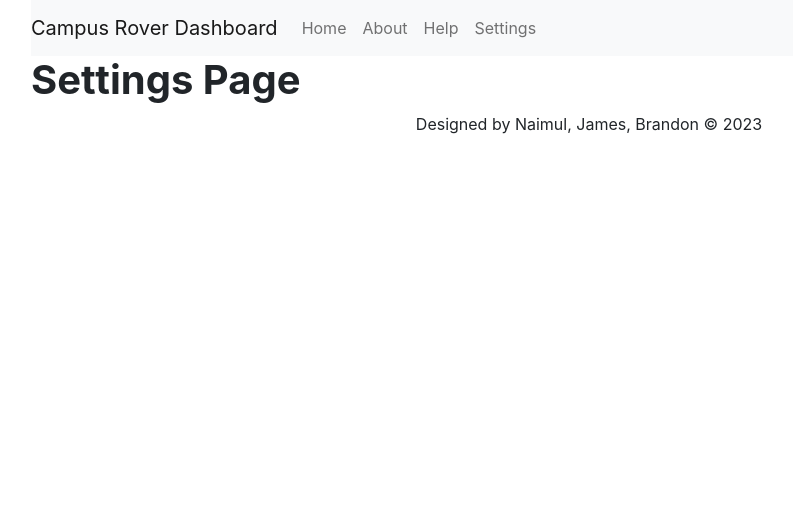
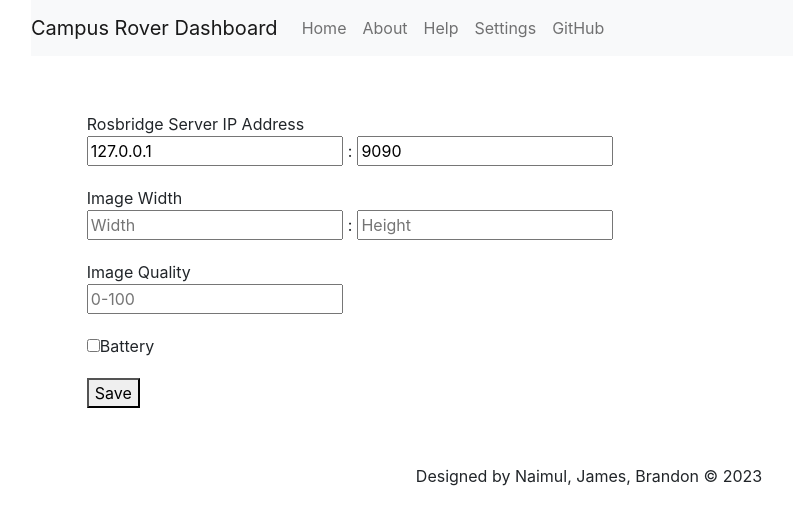
Before and after one commit to naimulh247/command-and-control-dashboard, a React (Create React App) app in the folder web-client/: page /settings in a window 1280 px wide. Shown: the top 524 px of the page, without its empty margins (51-844 px from the left). Built offline with nearby package versions, Linux system fonts and the light colour scheme.

Commit message:
add settings, github, configs

```diff
--- a/web-client/src/components/pages/Settings.jsx
+++ b/web-client/src/components/pages/Settings.jsx
@@ -1,14 +1,97 @@
-import React, { Component } from 'react'
-import {Container} from 'react-bootstrap'
+import React, { Component } from 'react';
+import ros_config from '../../configs/ros_config'
+
+const Container = (props) => <div className="Container" {...props} />;
+const Section = (props) => <div className="Section" {...props} />;
+const Label = (props) => <div className="Label" {...props} />;
+const InputContainer = (props) => <div className="InputContainer" {...props} />;
+const IPInput = (props) => <input className="IPInput" {...props} />;
+const PortInput = (props) => <input className="PortInput" {...props} />;
+const Checkbox = (props) => <input type="checkbox" className="Checkbox" {...props} />;
+const LabelCheckbox = (props) => <div className="LabelCheckbox" {...props} />;
 
 class Settings extends Component {
-    render() {
-        return (
-            <div>
-                <h1 id="-project-command-control-"><strong>Settings Page</strong></h1>
-            </div>
-        );
-    }
+  state = {
+    ipAddress: ros_config.ROSBRIDGE_SERVER_IP || '',
+    port: ros_config.ROSBRIDGE_SERVER_PORT || '',
+    imageWidth: ros_config.ROSBRIDGE_IMAGE_WIDTH || '',
+    imageHeight: ros_config.ROSBRIDGE_IMAGE_HEIGHT || '',
+    imageQuality: ros_config.ROSBRIDGE_IMAGE_QUALITY || '',
+    showBattery: false,
+    batteryTopic: ros_config.ROSBRIDGE_BATTERY_TOPIC || '',
+  };
+
+  handleInputChange = (event) => {
+    const { name, value } = event.target;
+    this.setState({ [name]: value });
+  };
+
+  handleCheckboxChange = (event) => {
+    const { checked } = event.target;
+    this.setState({ showBattery: checked });
+  };
+
+  handleSaveClick = () => {
+    // Update ros_config with the new values entered by the user, this doesn't currently work though since it only
+    //updates the value in its run-time environment
+    ros_config.ROSBRIDGE_SERVER_IP = this.state.ipAddress;
+    ros_config.ROSBRIDGE_SERVER_PORT = this.state.port;
+    ros_config.ROSBRIDGE_IMAGE_WIDTH = this.state.imageWidth;
+    ros_config.ROSBRIDGE_IMAGE_HEIGHT = this.state.imageHeight;
+    ros_config.ROSBRIDGE_IMAGE_QUALITY = this.state.imageQuality;
+    ros_config.ROSBRIDGE_BATTERY_TOPIC = this.state.batteryTopic;
+    console.log("SAVED: " + this.state.port)
+    console.log("ROSCONFIG_SERVER_PORT: " + ros_config.ROSBRIDGE_SERVER_PORT);
+  };
+
+  render() {
+    const { ipAddress, port, imageWidth, imageHeight, imageQuality, showBattery, batteryTopic } = this.state;
+
+    return (
+        <Container style={{margin: "5%"}}>
+        <Section>
+          <Label>Rosbridge Server IP Address</Label>
+          <InputContainer>
+            <IPInput name="ipAddress" value={ipAddress || ros_config.ROSBRIDGE_SERVER_IP || ""} onChange={this.handleInputChange} placeholder="xxx.x.x.x" style={{marginRight: "0.5%"}}/>
+            <span>:</span>
+            <PortInput name="port" value={port || ros_config.ROSBRIDGE_SERVER_PORT || ""} onChange={this.handleInputChange} placeholder="Port" style={{marginLeft: "0.5%"}}/>
+          </InputContainer>
+        </Section>
+
+        <Section style={{marginTop: "2%"}}>
+          <Label>Image Width</Label>
+          <InputContainer>
+            <input name="imageWidth" value={imageWidth || ros_config.IMAGE_WIDTH || ""} onChange={this.handleInputChange} placeholder="Width" style={{marginRight: "0.5%"}}/>
+            <span>:</span>
+            <input name="imageHeight" value={imageHeight || ros_config.IMAGE_HEIGHT || ""} onChange={this.handleInputChange} placeholder="Height" style={{marginLeft: "0.5%"}}/>
+          </InputContainer>
+        </Section>
+
+        <Section style={{marginTop: "2%"}}>
+          <Label>Image Quality</Label>
+          <InputContainer>
+            <input name="imageQuality" value={imageQuality || ros_config.IMAGE_QUALITY || ""} onChange={this.handleInputChange} placeholder="0-100"/>
+          </InputContainer>
+        </Section>
+
+        <Section style={{marginTop: "2%"}}>
+          <LabelCheckbox>
+            <Checkbox checked={showBattery} onChange={this.handleCheckboxChange} />
+            Battery
+          </LabelCheckbox>
+          {showBattery && (
+            <InputContainer>
+              <input name="batteryTopic" value={batteryTopic || ros_config.BATTERY_TOPIC || ""} onChange={this.handleInputChange} placeholder="/battery" />
+            </InputContainer>
+          )}
+        </Section>
+
+        <Section style={{marginTop: "2%"}}>
+          <button onClick={this.handleSaveClick}>Save</button>
+        </Section>
+      </Container>
+    );
+  }
 }
 
 export default Settings;
--- a/web-client/src/components/template/Header.jsx
+++ b/web-client/src/components/template/Header.jsx
@@ -14,6 +14,7 @@ class Header extends Component {
                         <Nav.Link href="/about">About</Nav.Link>
                         <Nav.Link href="/help">Help</Nav.Link>
                         <Nav.Link href="/settings">Settings</Nav.Link>
+                        <Nav.Link href="https://github.com/campusrover/command-control">GitHub</Nav.Link>
                         </Nav>
                     </Navbar.Collapse>
                 </Navbar>
--- a/web-client/src/configs/ros_config.js
+++ b/web-client/src/configs/ros_config.js
@@ -1,10 +1,14 @@
-const ros_config = {
+let ros_config = {
     ROSBRIDGE_SERVER_IP: "127.0.0.1",
     ROSBRIDGE_SERVER_PORT: "9090",
     RECONNECTION_TIMEOUT: 3000,
     ROSBRIDGE_CMD_VEL: "/cmd_vel",
     ROSBRIDGE_ODOM: "/odom",
     ROSBRIDGE_ROSTOPICS_LIST: "/rostopic_list",
+    ROSBRIDGE_IMAGE_WIDTH: "",
+    ROSBRIDGE_IMAGE_HEIGHT: "",
+    ROSBRIDGE_BATTERY_TOPIC: "",
+    ROSBRIDGE_IMAGE_QUALITY: "",
 }
 
 export default ros_config
```
